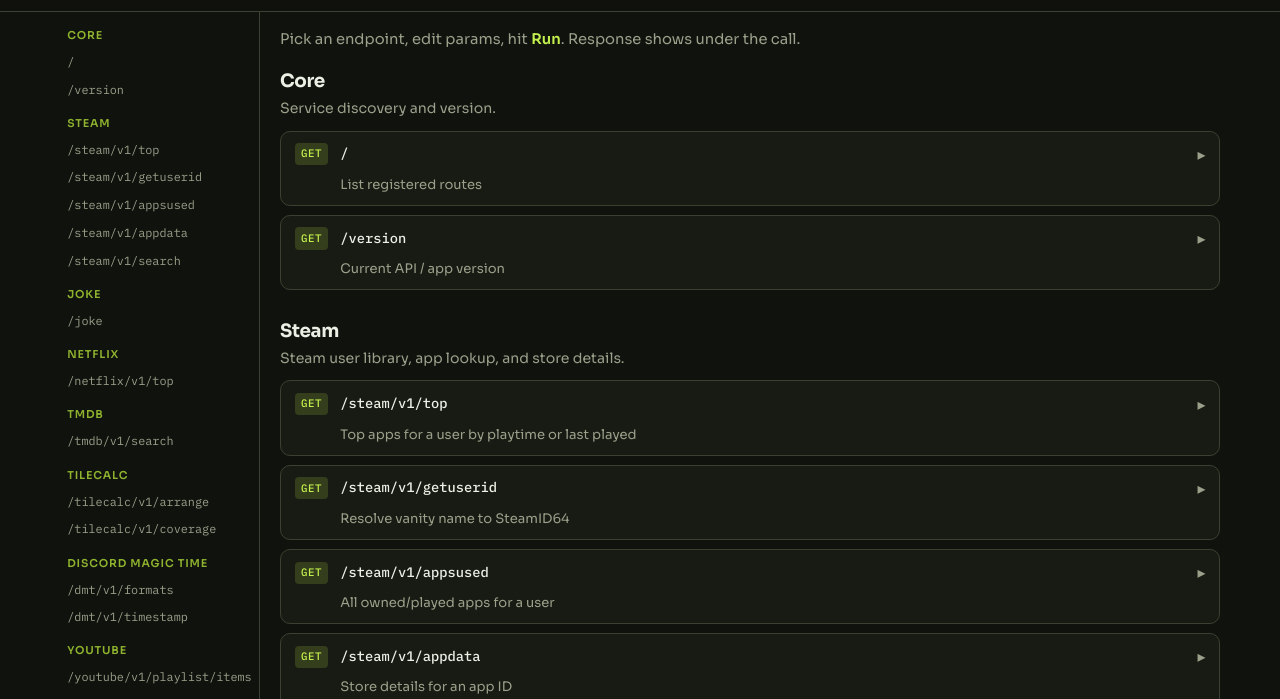
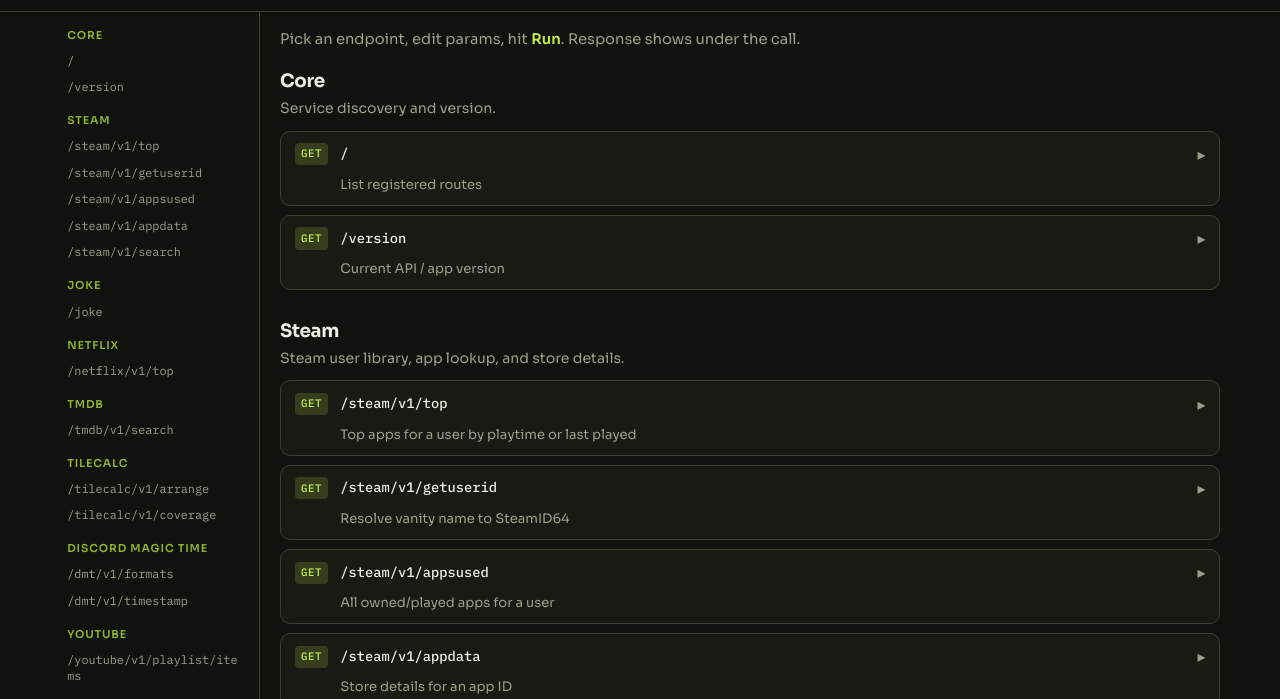
Before and after one commit to earentir/earapi, a plain HTML site: page doc/index.html in a window 1280 px wide. Shown: the part 54-753 px from the top of the page. Drawn offline with Linux system fonts and the light colour scheme.

Commit message:
fix(docs): sidebar vertical-only scroll and themed scrollbars.
Wrap long TOC paths and hide horizontal overflow; style thin scrollbars
to match the dark UI. Bump styles.css cache version.

```diff
--- a/doc/index.html
+++ b/doc/index.html
@@ -7,7 +7,7 @@
   <link rel="preconnect" href="https://fonts.googleapis.com">
   <link rel="preconnect" href="https://fonts.gstatic.com" crossorigin>
   <link href="https://fonts.googleapis.com/css2?family=IBM+Plex+Mono:wght@400;500&family=Sora:wght@400;500;600;700&display=swap" rel="stylesheet">
-  <link rel="stylesheet" href="styles.css?v=2">
+  <link rel="stylesheet" href="styles.css?v=3">
 </head>
 <body>
   <header class="topbar">
--- a/doc/styles.css
+++ b/doc/styles.css
@@ -111,16 +111,42 @@
   position: sticky;
   top: 64px;
   align-self: start;
+  min-width: 0;
   max-height: calc(100vh - 64px);
+  overflow-x: hidden;
   overflow-y: auto;
   padding: 1rem 0.85rem 2rem 1.25rem;
   border-right: 1px solid var(--line);
+  scrollbar-width: thin;
+  scrollbar-color: color-mix(in srgb, var(--accent-dim) 55%, var(--line)) var(--bg-elev);
+}
+
+.sidebar::-webkit-scrollbar {
+  width: 9px;
+}
+
+.sidebar::-webkit-scrollbar-track {
+  margin: 0.35rem 0;
+  background: transparent;
+  border-radius: 6px;
+}
+
+.sidebar::-webkit-scrollbar-thumb {
+  background: color-mix(in srgb, var(--line) 85%, var(--bg-panel));
+  border: 2px solid var(--bg-elev);
+  border-radius: 6px;
+}
+
+.sidebar::-webkit-scrollbar-thumb:hover {
+  background: color-mix(in srgb, var(--accent-dim) 45%, var(--line));
 }
 
 .toc {
   display: flex;
   flex-direction: column;
   gap: 0.1rem;
+  min-width: 0;
+  overflow-x: hidden;
 }
 
 .toc a {
@@ -130,6 +156,9 @@
   font-size: 0.74rem;
   padding: 0.28rem 0.45rem;
   border-radius: 5px;
+  overflow-wrap: anywhere;
+  word-break: break-word;
+  line-height: 1.35;
 }
 
 .toc a:hover { color: var(--text); background: var(--bg-panel); }
```
